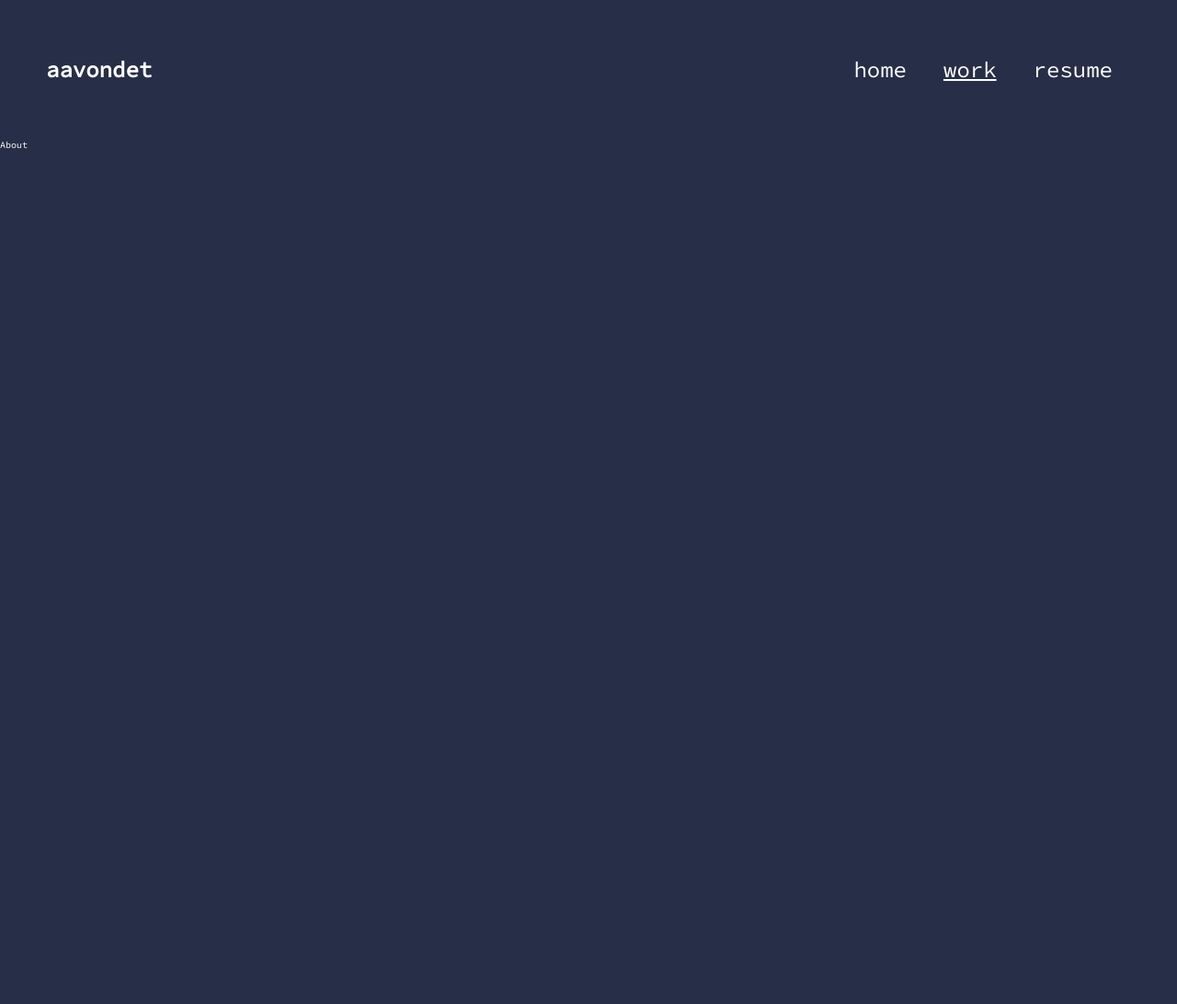
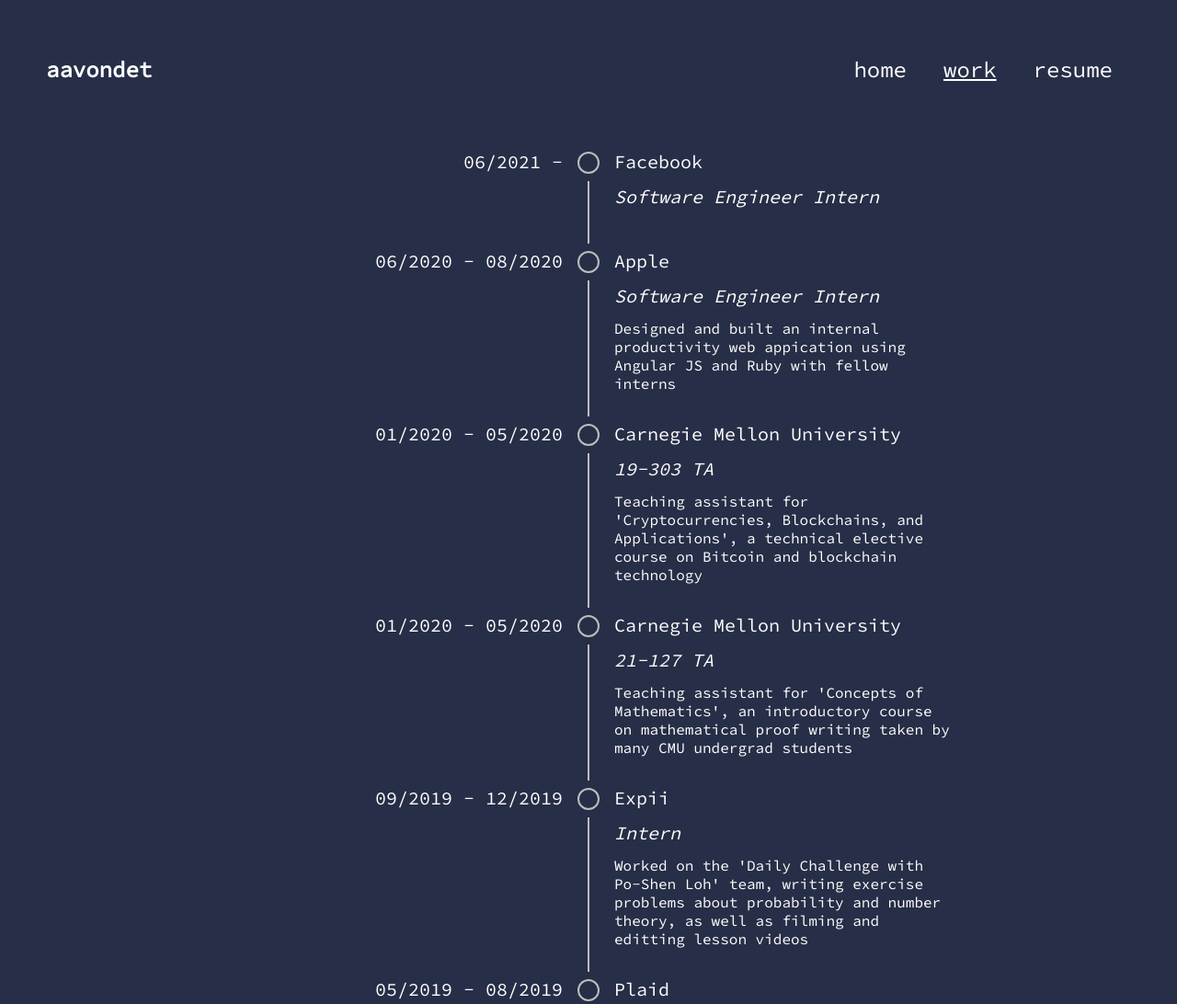
Before and after one commit to aavondet/aavondet, a React app: page /work in a window 1280 px wide. Shown: the top 1092 px of the page at 92% size. Before the commit the page ends 800 px from the top, so only its background shows below. Built offline with nearby package versions, Linux system fonts and the light colour scheme.

Commit message:
Work page timeline added

```diff
--- a/package.json
+++ b/package.json
@@ -19,6 +19,8 @@
   },
   "homepage": "https://github.com/aavondet/aavondet#readme",
   "dependencies": {
+    "@material-ui/core": "^4.11.2",
+    "@material-ui/lab": "^4.0.0-alpha.57",
     "express": "^4.17.1",
     "react": "^17.0.1",
     "react-dom": "^17.0.1",
--- a/public/index.html
+++ b/public/index.html
@@ -8,5 +8,6 @@
 </head>
 <body>
     <div id="root"></div>
+    <script src="bundle.js"></script>
 </body>
 </html>
--- a/server.js
+++ b/server.js
@@ -11,7 +11,7 @@
 app.use(express.static(__dirname+'/build'));
 
 app.get('/*', (req, res, next) => {
-    res.sendFile(path.join(__dirname, 'build', 'index.html'));
+    res.sendFile(path.join(__dirname, 'public', 'index.html'));
 });
 
 app.listen(PORT);
--- a/src/components/App.js
+++ b/src/components/App.js
@@ -1,6 +1,7 @@
 import React from 'react';
 import Header from './Header';
 import Home from './Home';
+import Work from './Work';
 import {
   BrowserRouter as Router,
   Switch,
@@ -16,7 +17,7 @@
             <Home/>
           </Route>
           <Route path='/work'>
-            About
+            <Work/>
           </Route>
           <Route path='/resume'>
             Resume
--- /dev/null
+++ b/src/components/Work.js
@@ -0,0 +1,63 @@
+import React from 'react';
+import Timeline from '@material-ui/lab/Timeline';
+import TimelineItem from '@material-ui/lab/TimelineItem';
+import TimelineSeparator from '@material-ui/lab/TimelineSeparator';
+import TimelineConnector from '@material-ui/lab/TimelineConnector';
+import TimelineContent from '@material-ui/lab/TimelineContent';
+import TimelineOppositeContent from "@material-ui/lab/TimelineOppositeContent";
+import TimelineDot from '@material-ui/lab/TimelineDot';
+import { makeStyles } from '@material-ui/core/styles';
+
+import jobs from '../jobs.json';
+
+const useStyles = makeStyles({
+  dot: {
+    padding: '10px',
+	},
+	company: {
+		fontSize: '20px'
+	},
+	title: {
+		fontSize: '20px',
+		fontStyle: 'italic'
+	},
+	date: {
+		fontSize: '20px'
+	},
+	description: {
+		fontSize: '16px',
+		paddingBottom: '20px'
+	},
+	timeline: {
+		width: '65%',
+		margin: 'auto',
+		paddingBottom: '50px'
+	}
+});
+
+const Work = () => {
+	const classes = useStyles();
+
+  return (
+    <Timeline classes={{root: classes.timeline}}>
+			{jobs.map((job) =>
+				<TimelineItem>
+					<TimelineOppositeContent classes={{root: classes.date}}>
+            {job.date}
+      		</TimelineOppositeContent>
+        	<TimelineSeparator>
+          	<TimelineDot variant='outlined' classes={{root: classes.dot}}/>
+          	<TimelineConnector />
+        	</TimelineSeparator>
+        	<TimelineContent>
+						<div className={classes.company}>{job.company}</div><br/>
+						<div className={classes.title}>{job.title}</div><br/>
+						<div className={classes.description}>{job.description}</div>
+					</TimelineContent>
+				</TimelineItem>
+			)}
+		</Timeline>
+  );
+};
+
+export default Work;
--- /dev/null
+++ b/src/jobs.json
@@ -0,0 +1,38 @@
+[
+  {
+    "company": "Facebook",
+    "title": "Software Engineer Intern",
+    "date": "06/2021 -",
+    "description": ""
+  },
+  {
+    "company": "Apple",
+    "title": "Software Engineer Intern",
+    "date": "06/2020 - 08/2020",
+    "description": "Designed and built an internal productivity web appication using Angular JS and Ruby with fellow interns"
+  },
+  {
+    "company": "Carnegie Mellon University",
+    "title": "19-303 TA",
+    "date": "01/2020 - 05/2020",
+    "description": "Teaching assistant for 'Cryptocurrencies, Blockchains, and Applications', a technical elective course on Bitcoin and blockchain technology"
+  },
+  {
+    "company": "Carnegie Mellon University",
+    "title": "21-127 TA",
+    "date": "01/2020 - 05/2020",
+    "description": "Teaching assistant for 'Concepts of Mathematics', an introductory course on mathematical proof writing taken by many CMU undergrad students"
+  },
+  {
+    "company": "Expii",
+    "title": "Intern",
+    "date": "09/2019 - 12/2019",
+    "description": "Worked on the 'Daily Challenge with Po-Shen Loh' team, writing exercise problems about probability and number theory, as well as filming and editting lesson videos"
+  },
+  {
+    "company": "Plaid",
+    "title": "Developer Intern",
+    "date": "05/2019 - 08/2019",
+    "description": "Part of the frontend team and the i18n team, worked on seeveral UI reforms as well as refactoring existing code to support localiczation"
+  }
+]
--- a/webpack.common.js
+++ b/webpack.common.js
@@ -1,5 +1,4 @@
 const path = require('path');
-const HtmlWebPackPlugin = require('html-webpack-plugin');
 const { CleanWebpackPlugin } = require('clean-webpack-plugin');
 
 module.exports = {
@@ -44,8 +43,5 @@
   },
   plugins: [
     new CleanWebpackPlugin(),
-    new HtmlWebPackPlugin({
-      template: path.resolve(__dirname, 'public', 'index.html'),
-    }),
   ],
 };
--- a/webpack.dev.js
+++ b/webpack.dev.js
@@ -15,7 +15,7 @@
     before: function(app, server, compiler) {
       app.use(express.static(__dirname+'/build'));
       app.get('/*', function(req, res) {
-          res.sendFile(path.join(__dirname, 'build', 'index.html'));
+          res.sendFile(path.join(__dirname, 'public', 'index.html'));
       });
     },
   },
```
Also changed, not shown: src/index.css (line endings or trailing spaces), 1 other file.
